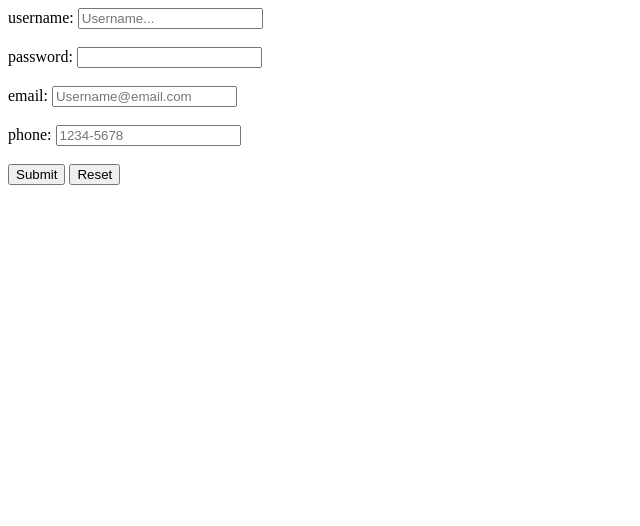
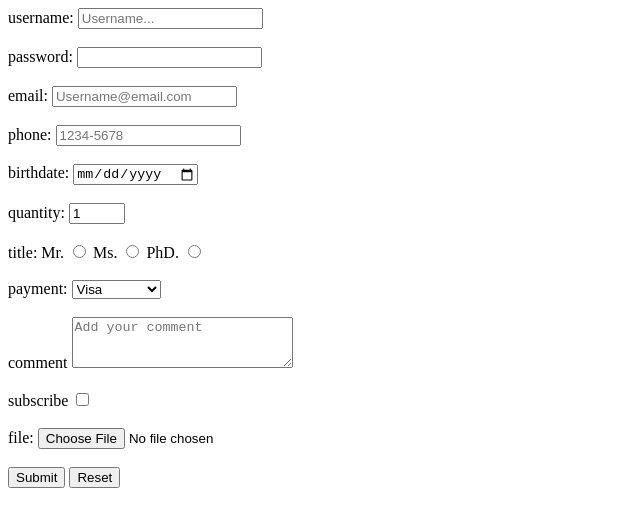
Before and after one commit to naascimento0/HTML-CSS-Course-BroCode, a plain HTML site: page 12_forms/index.html in a window 1280 px wide. Shown: the whole page, without its empty margins (0-640 px from the left). Drawn offline with Linux system fonts and the light colour scheme.

Commit message:
12 forms

```diff
--- a/12_forms/index.html
+++ b/12_forms/index.html
@@ -7,7 +7,7 @@
     <title>Document</title>
 </head>
 <body>
-    <form action="index.php" method="POST">
+    <form action="index.php" method="POST" enctype="multipart/form-data">
         <label for="username">username:</label>
         <input type="text" id="username" placeholder="Username..." minlength="6" maxlength="15" required>
 
@@ -24,6 +24,44 @@
         <input type="tel" id="phone" placeholder="1234-5678" pattern="[0-9]{4}-[0-9]{4}">
 
         <br><br>
+        <label for ="bday">birthdate:</label>
+        <input type="date" id="bday">
+
+        <br><br>
+        <label for="quantity">quantity:</label>
+        <input type="number" id="quantity" min="0" max="99" value="1">
+
+        <br><br>
+        <label for="title">title:</label>
+
+        <label for="Mr.">Mr.</label>
+        <input type="radio" id="Mr." value="Mr." name="title">
+        <label for="Ms.">Ms.</label>
+        <input type="radio" id="Ms." value="Ms." name="title">
+        <label for="Mr.">PhD.</label>
+        <input type="radio" id="PhD." value="PhD" name="title">
+
+        <br><br>
+        <label for="payment">payment:</label>
+        <select>
+            <option value="visa">Visa</option>
+            <option value="mastercard">Mastercard</option>
+            <option value="giftcard">Giftcard</option>
+        </select>
+
+        <br><br>
+        <label for="comment">comment</label>
+        <textarea id="comment" rows="3" cols="25" placeholder="Add your comment"></textarea>
+
+        <br><br>
+        <label for="subscribe">subscribe</label>
+        <input type="checkbox" id="subscribe">
+
+        <br><br>
+        <label for="file">file:</label>
+        <input type="file" id="file" accept="image/png, image/jpeg">
+
+        <br><br>
         <input type="submit">
         <input type="reset">
 
```
